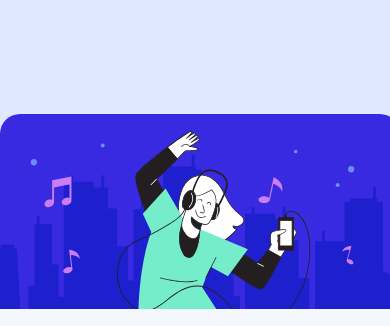
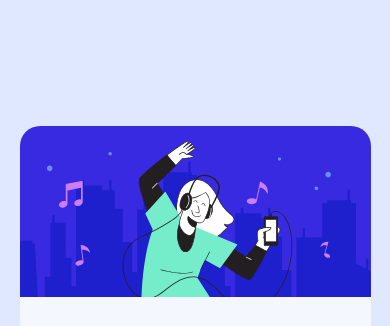
Before and after one commit to romrauq/order-summary-component, a plain HTML site: page index.html in a window 390 px wide. Shown: the top 326 px of the page. Drawn offline with Linux system fonts and the light colour scheme.

Commit message:
Set mobile view styles.

```diff
--- a/resources/css/styles.css
+++ b/resources/css/styles.css
@@ -24,7 +24,7 @@ body {
 	border-radius: 20px 20px 20px 20px;
 }
 .hero-image {
-	width: 400px;
+	width: 100%;
 	border-radius: 20px 20px 0 0;
 }
 .padded {
@@ -102,3 +102,13 @@ body {
 .attribution a {
 	color: hsl(228, 45%, 44%);
 }
+
+@media (max-width: 475px) {
+	.main-container {
+		width: 90%;
+	}
+	.hero-image {
+		width: 100%;
+		border-radius: 20px 20px 0 0;
+	}
+}
```
